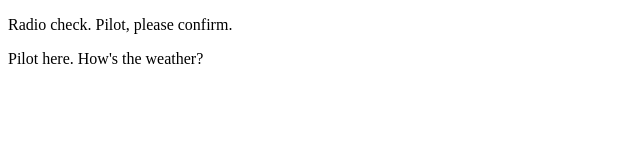
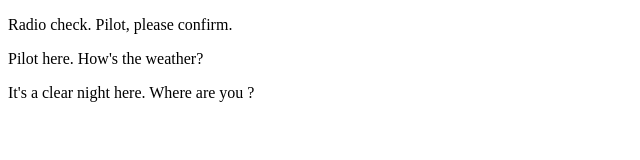
Before and after one commit to brivelarde/Launchcode-Studio, a plain HTML site: page index.html in a window 1280 px wide. Shown: the whole page, without its empty margins (0-640 px from the left). Drawn offline with Linux system fonts and the light colour scheme.

Commit message:
control's first response

```diff
--- a/index.html
+++ b/index.html
@@ -3,5 +3,6 @@
     <body>
         <p>Radio check. Pilot, please confirm.</p>
         <p>Pilot here. How's the weather?</p>
+        <p>It's a clear night here. Where are you ?</p>
     </body>
 </html>
```
